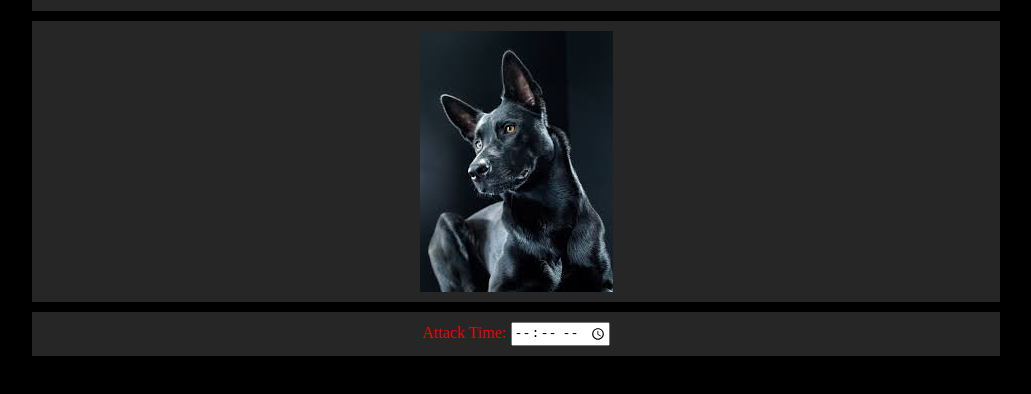
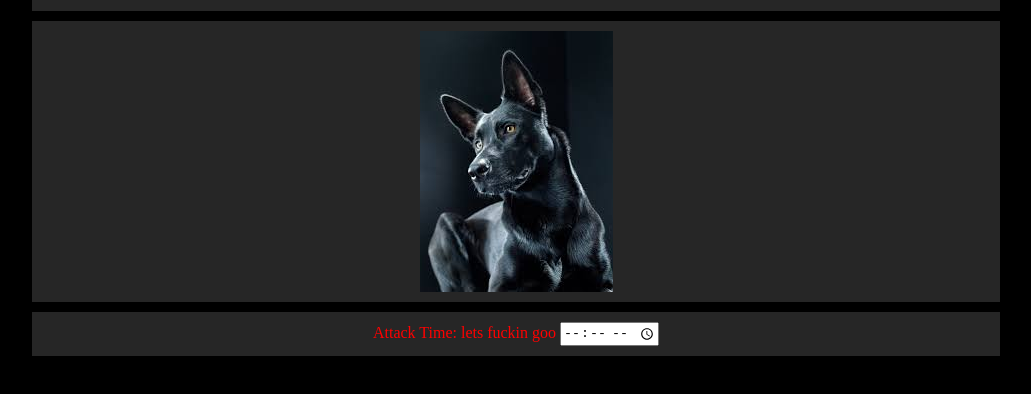
Before and after one commit to Parvatiyar-Harshit/Interactive_Clock, a plain HTML site: page index.html in a window 1280 px wide. Shown: the part 102-496 px from the top of the page, without its empty margins (124-1155 px from the left). Drawn offline with Linux system fonts and the light colour scheme.

Commit message:
second commit

```diff
--- a/index.html
+++ b/index.html
@@ -17,7 +17,7 @@
 	<div id  = "moodimage"></div>
 	<div id = "settime">
 		<form>
-  			<label for="startTime">Attack Time:</label>
+  			<label for="startTime">Attack Time: lets fuckin goo</label>
   			<input type="time" id="startTime" onchange="attackTime(this)">
 		</form>
 	</div>
```
